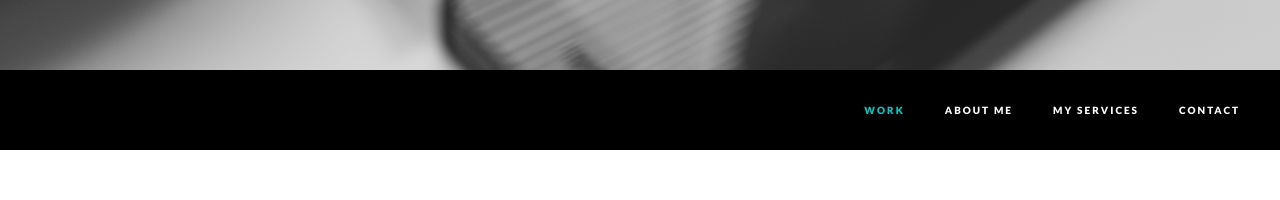
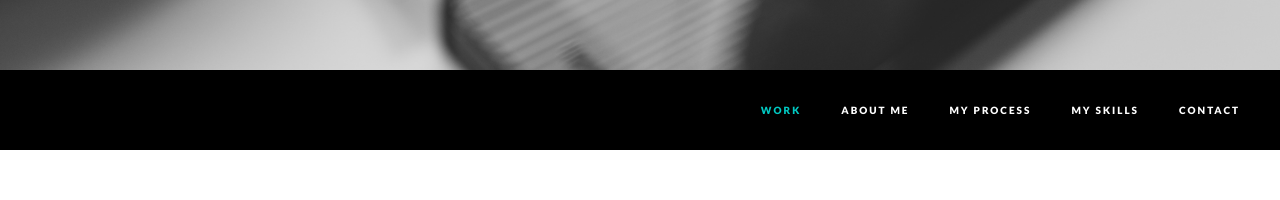
Before and after one commit to ambanks/ambanks.github.io, a plain HTML site: page index.html in a window 1280 px wide. Shown: the part 730-930 px from the top of the page. Drawn offline with nearby package versions, Linux system fonts and the light colour scheme.

Commit message:
fixe navbar

```diff
--- a/index.html
+++ b/index.html
@@ -39,7 +39,8 @@
                     <ul>
                         <li><a href="#" title="Our Work" data-scroll="work">Work</a></li>
                         <li><a href="#" title="Our Team" data-scroll="team">About Me</a></li>
-                        <li><a href="#" title="Our Service" data-scroll="service">My Services</a></li>
+                        <li><a href="#" title="Our Process" data-scroll="process">My Process</a></li>
+                        <li><a href="#" title="Our Service" data-scroll="service">My Skills</a></li>
                         <li><a href="#" title="Contact Us" data-scroll="contact">Contact</a></li>
                     </ul>
                 </nav>
@@ -233,7 +234,7 @@
                     </li>
                 </ul>
             </div>
-
+        <section class="skills clearfix" data-anchor="process">
             <div class="starter">
                 <h2>My Process</h2>
             </div>
```
